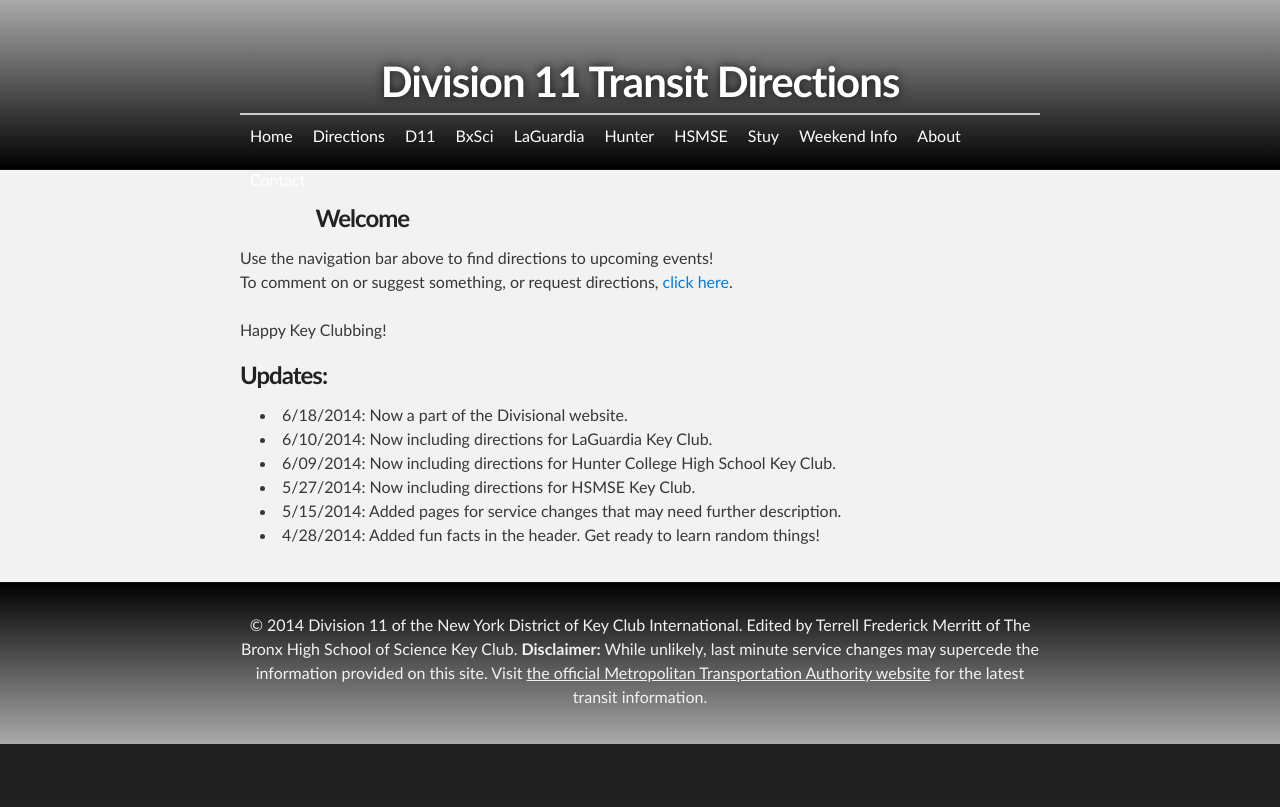
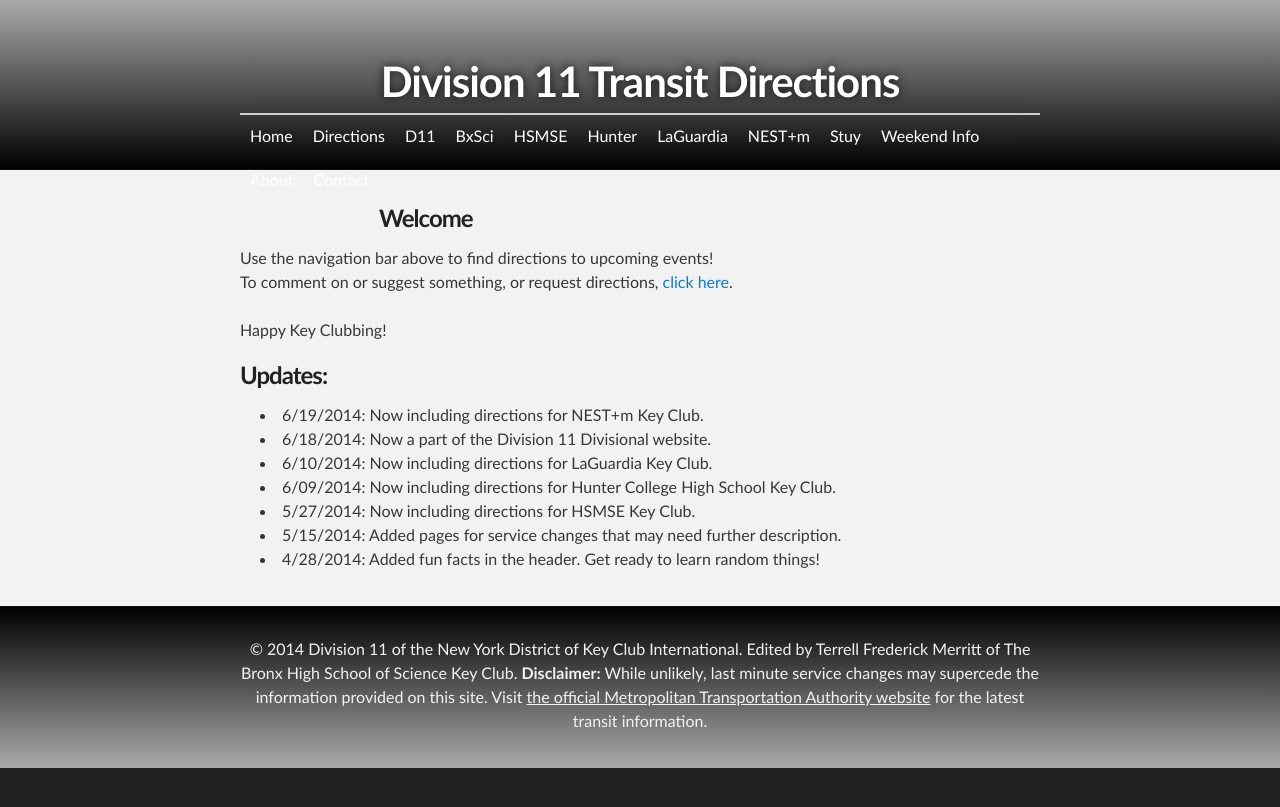
Before and after one commit to d11directions/d11directions.github.io, a Jekyll site: the page built from index.html, in a window 1280 px wide. Shown: the top 807 px of the page. Built offline with Jekyll 4.4.1, drawn with Linux system fonts in a browser that asks for light colours.

Commit message:
Add NEST+m Key Club to list

```diff
--- a/_layouts/default.html
+++ b/_layouts/default.html
@@ -4,7 +4,7 @@
 <head>
     <meta charset='utf-8' />
     <meta http-equiv="X-UA-Compatible" content="chrome=1" />
-    <meta name="description" content="Division 11 Transit Directions : Transit directions for New York Division 11 Key Clubbers." />
+    <meta name="description" content="Transit directions to service events for clubs within Division 11 of the New York District of Key Club International." />
     <link rel="stylesheet" type="text/css" media="screen" href="/stylesheets/stylesheet.css">
     <title>{% unless page.url =='/index.html' %}{{ page.title }} | {% endunless %}Division 11 Transit Directions</title>
 </head>
@@ -23,12 +23,12 @@
             <!--<ul>--></li>
               <li{% if page.url == '/d11/index.html' %} class="active"{% endif %}><a href="/d11">D11</a></li>
               <li{% if page.url == '/bxsci/index.html' %} class="active"{% endif %}><a href="/bxsci">BxSci</a></li>
+              <li{% if page.url == '/hsmse/index.html' %} class="active"{% endif %}><a href="/hsmse">HSMSE</a></li>
+              <li{% if page.url == '/hunter/index.html' %} class="active"{% endif %}><a href="/hunter">Hunter</a></li>
               <li{% if page.url == '/lag/index.html' %} class="active"{% endif %}><a href="/lag">LaGuardia</a></li>
-              <li{% if page.url == '/hunter/index.html' %} class="active"{% endif %}><a href="/hunter">Hunter</a></li>
-              <li{% if page.url == '/hsmse/index.html' %} class="active"{% endif %}><a href="/hsmse">HSMSE</a></li>
+              <li{% if page.url == '/nestm/index.html' %} class="active"{% endif %}><a href="/nestm">NEST+m</a></li>
               <li{% if page.url == '/stuy/index.html' %} class="active"{% endif %}><a href="/stuy">Stuy</a></li>
             <!--</ul></li>-->
-
         <li{% if page.url == '/weekend_info/index.html' %} class="active"{% endif %}><a href="/weekend_info">Weekend Info</a></li>
         <li{% if page.url == '/about/index.html' %} class="active"{% endif %}><a href="/about">About</a></li>
         <li{% if page.url == '/contact/index.html' %} class="active"{% endif %}><a href="/contact">Contact</a></li>
--- a/index.html
+++ b/index.html
@@ -15,7 +15,8 @@ published: true
 
     <h3>Updates:</h3>
     <ul>
-      <li>6/18/2014: Now a part of the Divisional website.
+      <li>6/19/2014: Now including directions for NEST+m Key Club.
+      <li>6/18/2014: Now a part of the Division 11 Divisional website.
       <li>6/10/2014: Now including directions for LaGuardia Key Club.</li>
       <li>6/09/2014: Now including directions for Hunter College High School Key Club.</li>
       <li>5/27/2014: Now including directions for HSMSE Key Club.</li>
```
Also changed, not shown: nestm/events/index.html (added, +21 -0 lines), nestm/index.html (added, +25 -0 lines).
